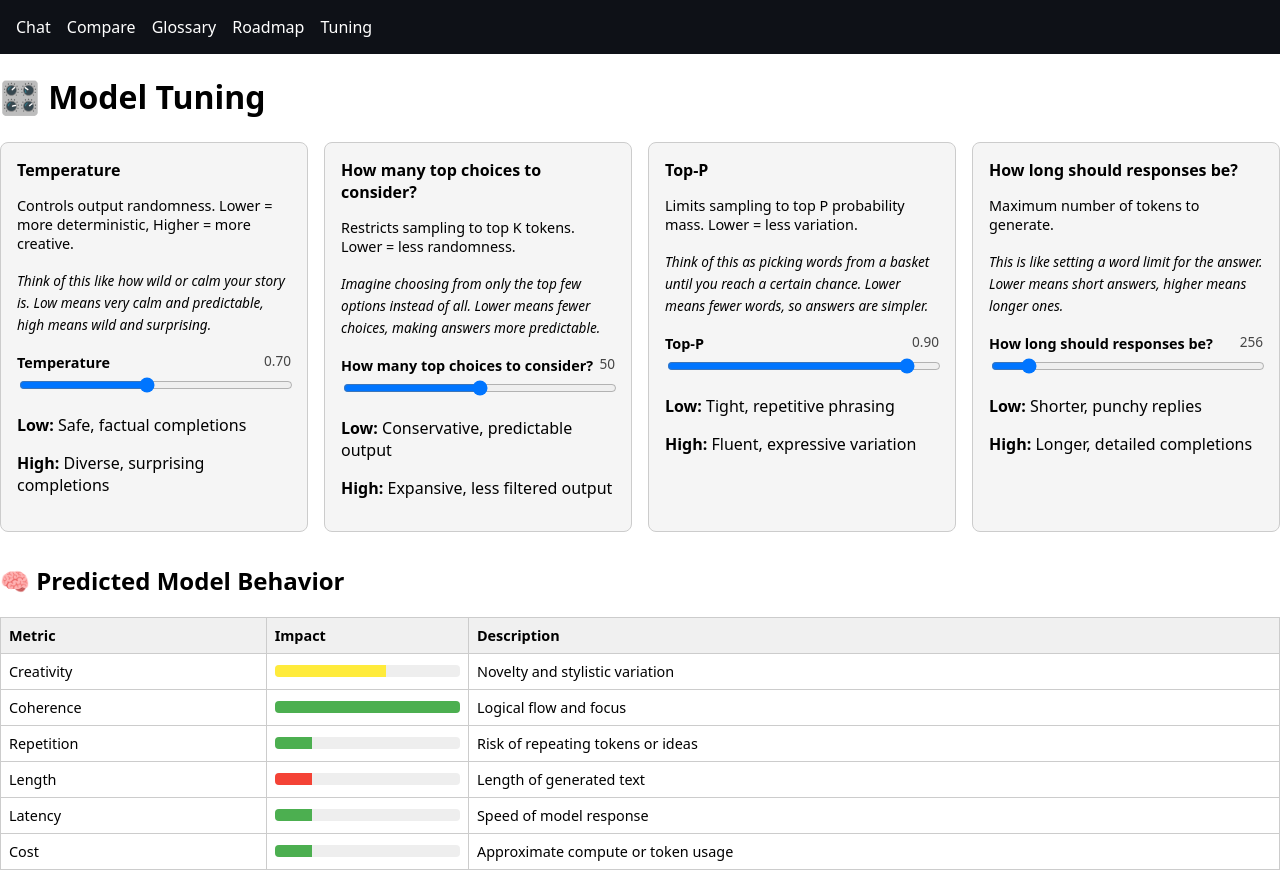
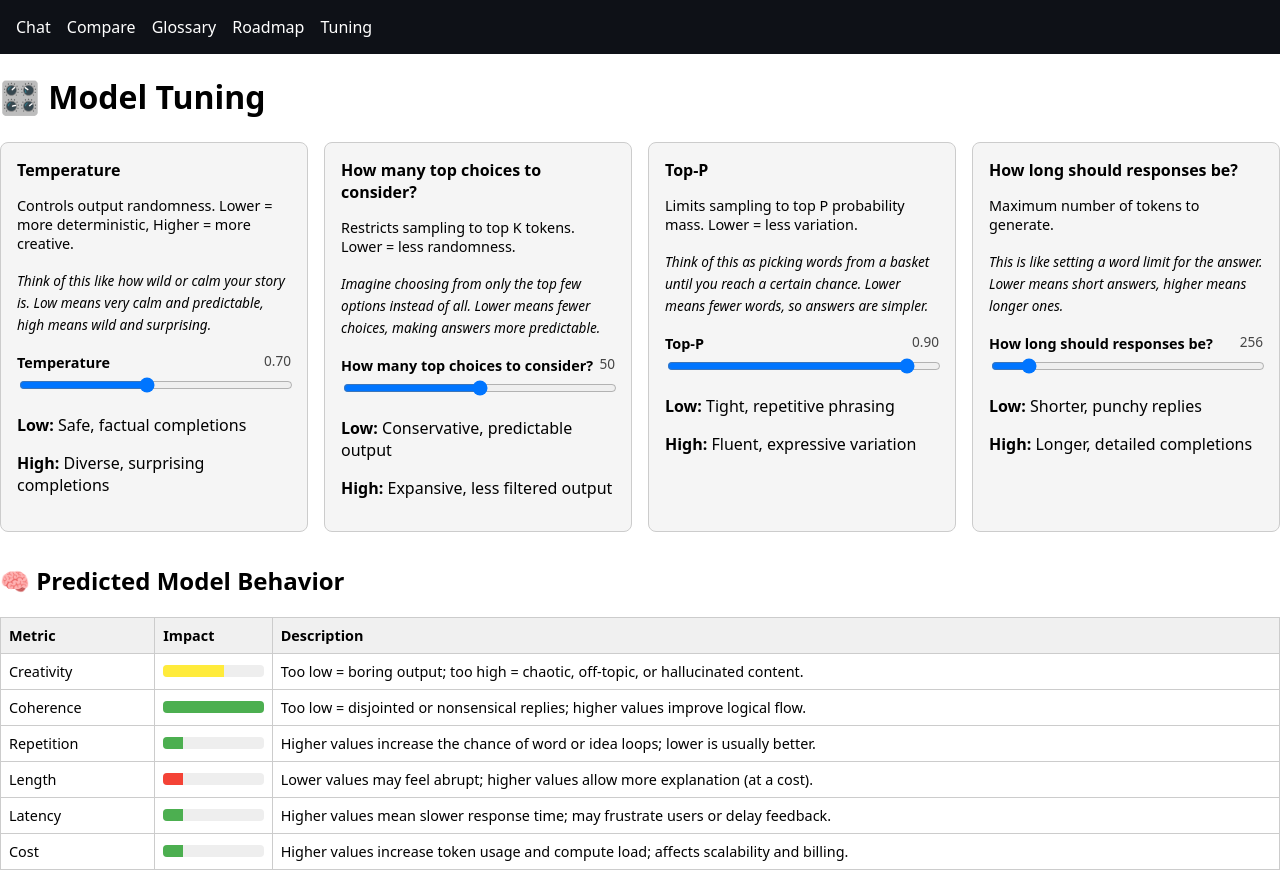
Before and after one commit to ScottFitzgerald83/grail, a SvelteKit app in the folder frontend/: page /tuning in a window 1280 px wide. Built offline with nearby package versions, Linux system fonts and the light colour scheme.

Commit message:
The behavior descriptions now clearly explain the implications of adjusting each tuning parameter, helping users understand both ends of the scale

```diff
--- a/frontend/src/routes/tuning/+page.svelte
+++ b/frontend/src/routes/tuning/+page.svelte
@@ -56,12 +56,12 @@
           </div>
         </td>
         <td>
-          {#if key === 'creativity'}Novelty and stylistic variation{/if}
-          {#if key === 'coherence'}Logical flow and focus{/if}
-          {#if key === 'repetition'}Risk of repeating tokens or ideas{/if}
-          {#if key === 'length'}Length of generated text{/if}
-          {#if key === 'latency'}Speed of model response{/if}
-          {#if key === 'cost'}Approximate compute or token usage{/if}
+          {#if key === 'creativity'}Too low = boring output; too high = chaotic, off-topic, or hallucinated content.{/if}
+          {#if key === 'coherence'}Too low = disjointed or nonsensical replies; higher values improve logical flow.{/if}
+          {#if key === 'repetition'}Higher values increase the chance of word or idea loops; lower is usually better.{/if}
+          {#if key === 'length'}Lower values may feel abrupt; higher values allow more explanation (at a cost).{/if}
+          {#if key === 'latency'}Higher values mean slower response time; may frustrate users or delay feedback.{/if}
+          {#if key === 'cost'}Higher values increase token usage and compute load; affects scalability and billing.{/if}
         </td>
       </tr>
     {/each}
```
